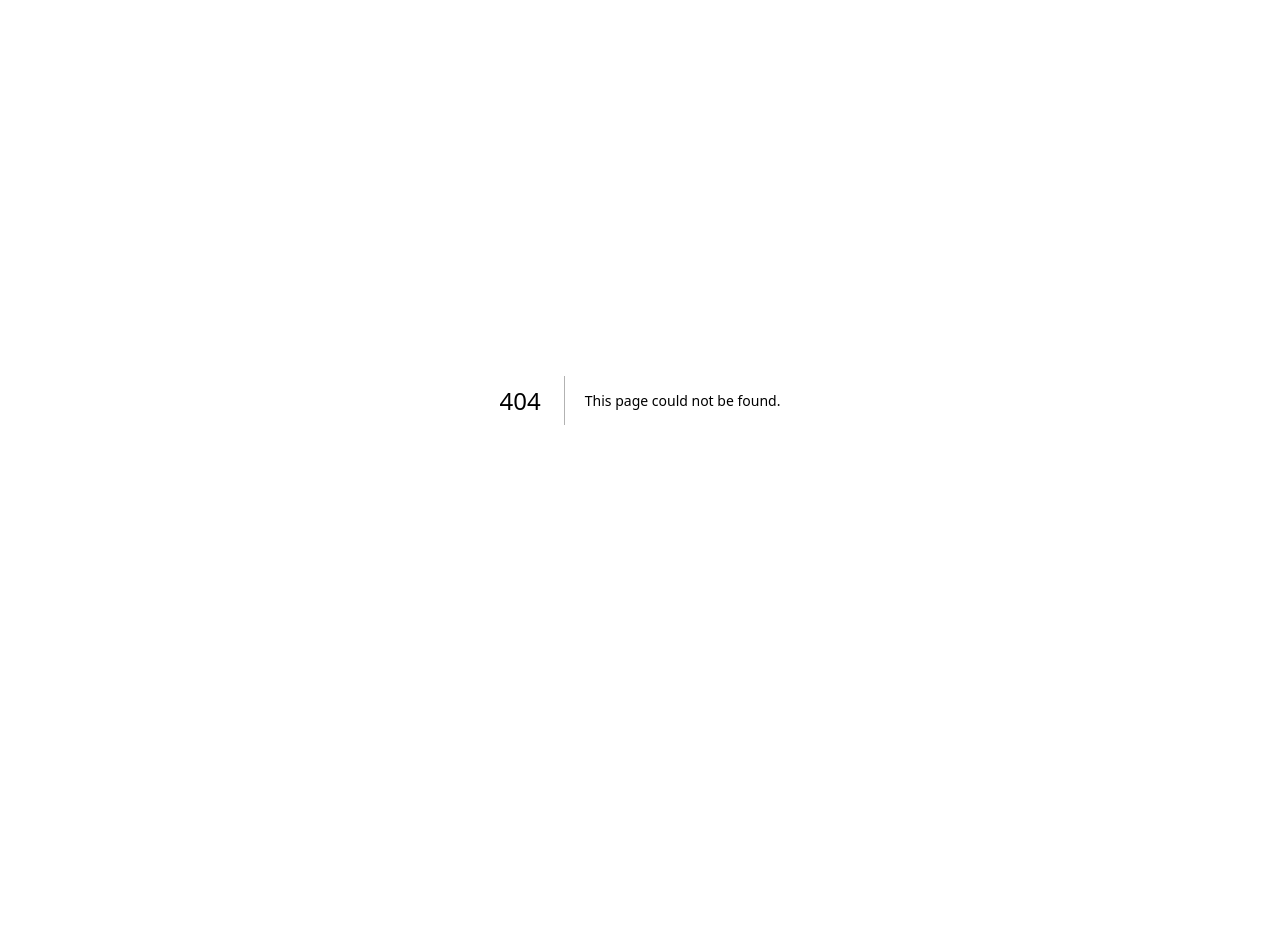
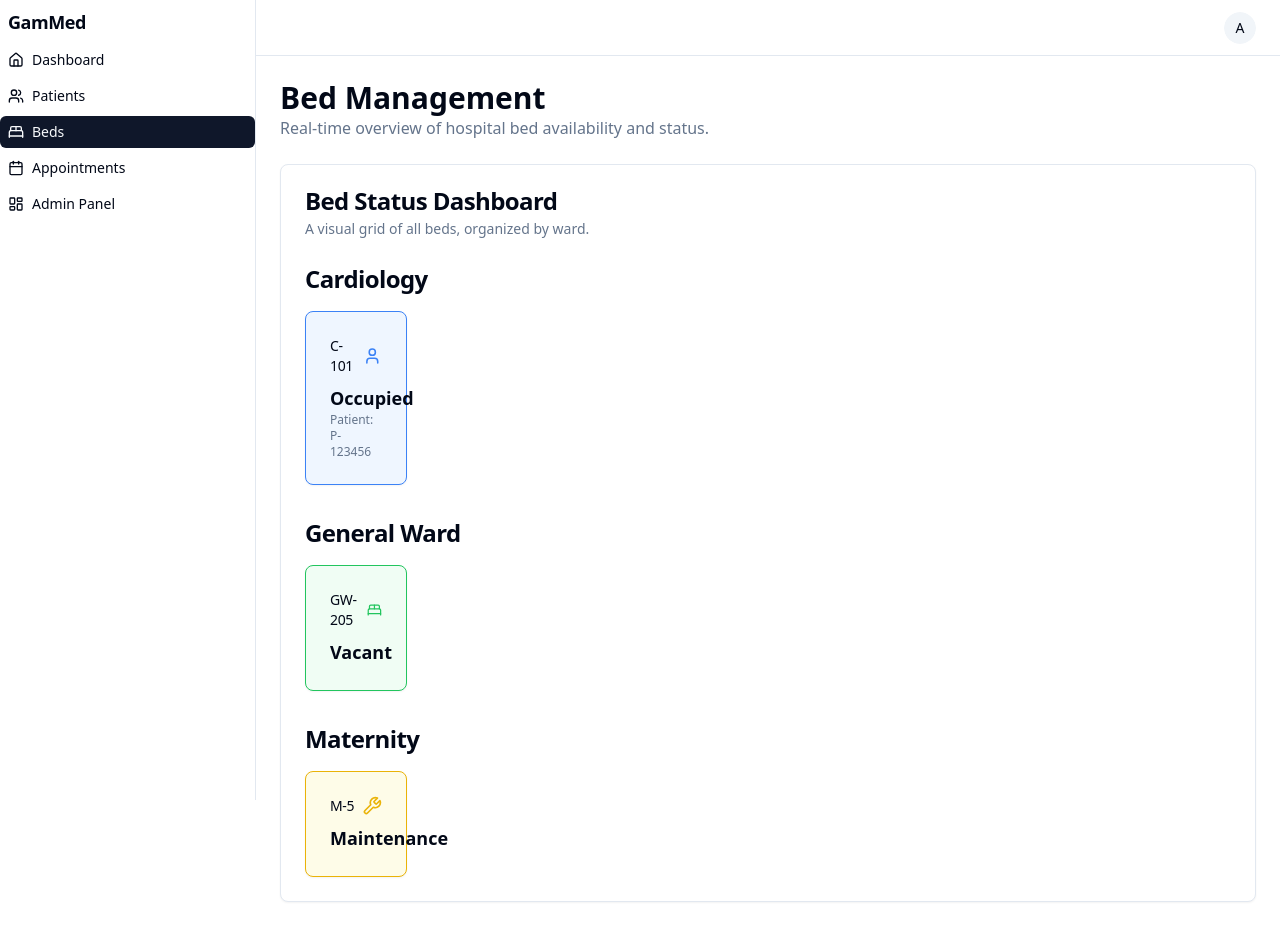
Before and after one commit to jgambrah/GAM_Med, a Next.js app: page /dashboard/beds in a window 1280 px wide. Before the commit this address had no page. Before the commit the page ends 800 px from the top, so only its background shows below. Built offline with nearby package versions, Linux system fonts and the light colour scheme.

Commit message:
Nurse/Doctor Portal (/clinical/dashboard):
Bed Status Dashboard: A visu

```diff
--- /dev/null
+++ b/src/app/dashboard/beds/components/bed-card.tsx
@@ -0,0 +1,55 @@
+'use client';
+
+import { Bed } from '@/lib/types';
+import { cn } from '@/lib/utils';
+import { BedDouble, User, Wrench } from 'lucide-react';
+import {
+  Card,
+  CardContent,
+  CardDescription,
+  CardHeader,
+  CardTitle,
+} from '@/components/ui/card';
+
+interface BedCardProps {
+  bed: Bed;
+}
+
+const statusConfig = {
+  vacant: {
+    icon: <BedDouble className="h-5 w-5 text-green-500" />,
+    color: 'border-green-500 bg-green-50',
+    label: 'Vacant',
+  },
+  occupied: {
+    icon: <User className="h-5 w-5 text-blue-500" />,
+    color: 'border-blue-500 bg-blue-50',
+    label: 'Occupied',
+  },
+  maintenance: {
+    icon: <Wrench className="h-5 w-5 text-yellow-500" />,
+    color: 'border-yellow-500 bg-yellow-50',
+    label: 'Maintenance',
+  },
+};
+
+export function BedCard({ bed }: BedCardProps) {
+  const config = statusConfig[bed.status];
+
+  return (
+    <Card className={cn('flex flex-col h-full', config.color)}>
+      <CardHeader className="flex flex-row items-center justify-between space-y-0 pb-2">
+        <CardTitle className="text-sm font-medium">{bed.bed_id}</CardTitle>
+        {config.icon}
+      </CardHeader>
+      <CardContent className="flex-grow">
+        <div className="text-lg font-bold">{config.label}</div>
+        {bed.status === 'occupied' && (
+          <p className="text-xs text-muted-foreground">
+            Patient: {bed.current_patient_id}
+          </p>
+        )}
+      </CardContent>
+    </Card>
+  );
+}
--- /dev/null
+++ b/src/app/dashboard/beds/components/bed-status-grid.tsx
@@ -0,0 +1,34 @@
+'use client';
+
+import { allBeds } from '@/lib/data';
+import { Bed } from '@/lib/types';
+import { BedCard } from './bed-card';
+import { useMemo } from 'react';
+
+export function BedStatusGrid() {
+  const bedsByWard = useMemo(() => {
+    return allBeds.reduce((acc, bed) => {
+      const ward = bed.ward;
+      if (!acc[ward]) {
+        acc[ward] = [];
+      }
+      acc[ward].push(bed);
+      return acc;
+    }, {} as Record<string, Bed[]>);
+  }, []);
+
+  return (
+    <div className="space-y-8">
+      {Object.entries(bedsByWard).map(([ward, beds]) => (
+        <div key={ward}>
+          <h2 className="text-2xl font-bold tracking-tight mb-4">{ward}</h2>
+          <div className="grid grid-cols-2 md:grid-cols-4 lg:grid-cols-6 xl:grid-cols-8 gap-4">
+            {beds.map((bed) => (
+              <BedCard key={bed.bed_id} bed={bed} />
+            ))}
+          </div>
+        </div>
+      ))}
+    </div>
+  );
+}
--- /dev/null
+++ b/src/app/dashboard/beds/page.tsx
@@ -0,0 +1,32 @@
+import {
+  Card,
+  CardContent,
+  CardDescription,
+  CardHeader,
+  CardTitle,
+} from '@/components/ui/card';
+import { BedStatusGrid } from './components/bed-status-grid';
+
+export default function BedManagementPage() {
+  return (
+    <div className="space-y-6">
+      <div>
+        <h1 className="text-3xl font-bold">Bed Management</h1>
+        <p className="text-muted-foreground">
+          Real-time overview of hospital bed availability and status.
+        </p>
+      </div>
+      <Card>
+        <CardHeader>
+          <CardTitle>Bed Status Dashboard</CardTitle>
+          <CardDescription>
+            A visual grid of all beds, organized by ward.
+          </CardDescription>
+        </CardHeader>
+        <CardContent>
+          <BedStatusGrid />
+        </CardContent>
+      </Card>
+    </div>
+  );
+}
--- a/src/components/dashboard/main-nav.tsx
+++ b/src/components/dashboard/main-nav.tsx
@@ -8,7 +8,7 @@ import {
   SidebarMenuButton,
 } from '@/components/ui/sidebar';
 import { useAuth } from '@/hooks/use-auth';
-import { Home, Users, Calendar, Pill, Stethoscope, LayoutDashboard } from 'lucide-react';
+import { Home, Users, Calendar, Pill, Stethoscope, LayoutDashboard, BedDouble } from 'lucide-react';
 import { User } from '@/lib/types';
 
 const allRoles: User['role'][] = ['admin', 'doctor', 'nurse', 'pharmacist', 'patient'];
@@ -28,6 +28,12 @@ export function MainNav() {
       href: '/dashboard/patients',
       label: 'Patients',
       icon: Users,
+      roles: ['admin', 'doctor', 'nurse'],
+    },
+    {
+      href: '/dashboard/beds',
+      label: 'Beds',
+      icon: BedDouble,
       roles: ['admin', 'doctor', 'nurse'],
     },
     {
@@ -64,7 +70,7 @@ export function MainNav() {
         <SidebarMenuItem key={item.href}>
           <SidebarMenuButton
             asChild
-            isActive={pathname === item.href}
+            isActive={pathname.startsWith(item.href) && (item.href !== '/dashboard' || pathname === '/dashboard')}
             tooltip={item.label}
           >
             <Link href={item.href}>
```
